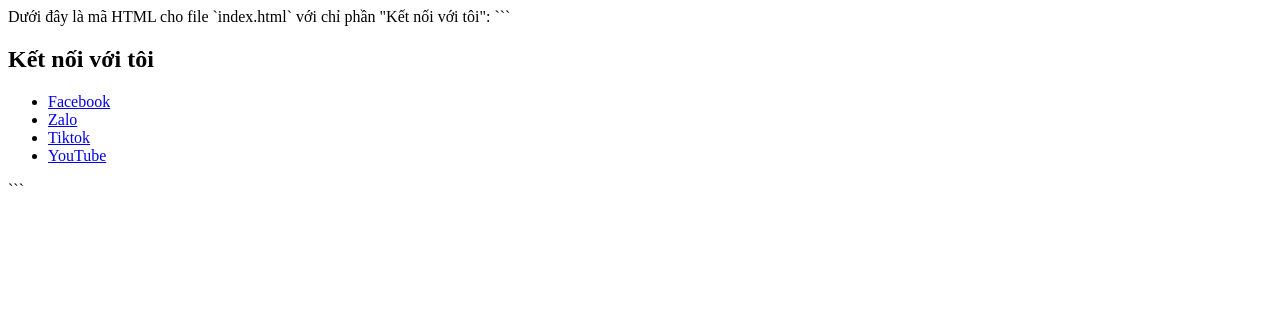
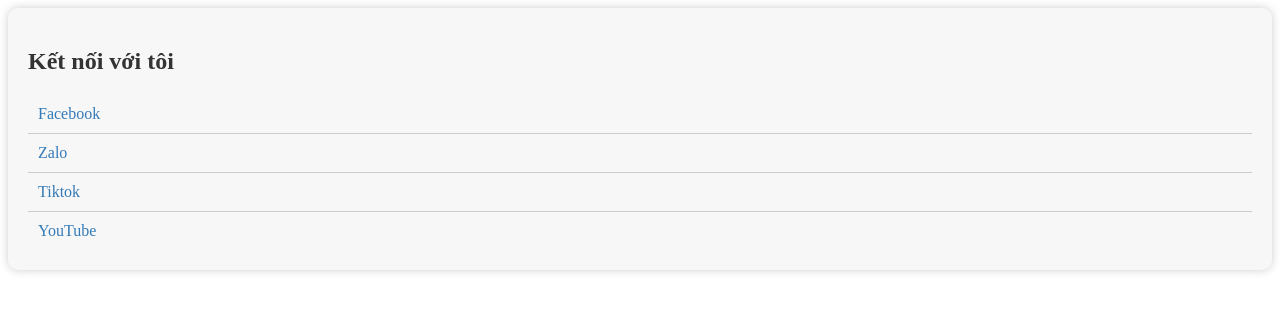
Before and after one commit to HuuTanh-info/HuuTanh-info, a plain HTML site: page index.html in a window 1280 px wide. Drawn offline with Linux system fonts and the light colour scheme.

Commit message:
Update index.html

````diff
--- a/index.html
+++ b/index.html
@@ -1,13 +1,57 @@
-Dưới đây là mã HTML cho file `index.html` với chỉ phần "Kết nối với tôi":
-
-```
 <!DOCTYPE html>
 <html lang="vi">
 <head>
   <meta charset="UTF-8">
   <meta name="viewport" content="width=device-width, initial-scale=1.0">
   <title>Kết nối với tôi</title>
-  <link rel="stylesheet" href="style.css">
+  <style>
+    section {
+      background-color: #f7f7f7;
+      padding: 20px;
+      border-radius: 10px;
+      box-shadow: 0 0 10px rgba(0, 0, 0, 0.2);
+      transition: transform 0.5s ease-in-out, box-shadow 0.5s ease-in-out, background-color 0.5s ease-in-out;
+    }
+
+    section:hover {
+      transform: scale(1.1);
+      box-shadow: 0 0 20px rgba(0, 0, 0, 0.5);
+      background-color: #337ab7;
+    }
+
+    h2 {
+      color: #333;
+      transition: color 0.5s ease-in-out;
+    }
+
+    h2:hover {
+      color: #337ab7;
+    }
+
+    ul {
+      list-style: none;
+      padding: 0;
+      margin: 0;
+    }
+
+    li {
+      padding: 10px;
+      border-bottom: 1px solid #ccc;
+    }
+
+    li:last-child {
+      border-bottom: none;
+    }
+
+    a {
+      text-decoration: none;
+      color: #337ab7;
+    }
+
+    a:hover {
+      color: #23527c;
+    }
+  </style>
 </head>
 <body>
   <main>
@@ -23,4 +67,3 @@
   </main>
 </body>
 </html>
-```
````
